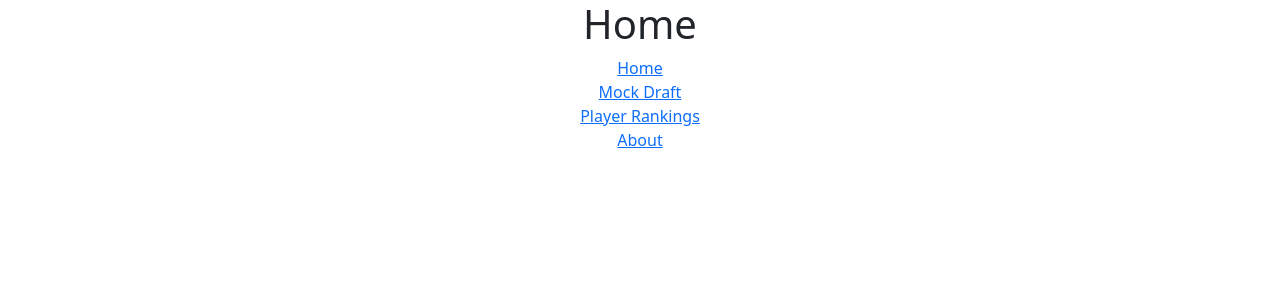
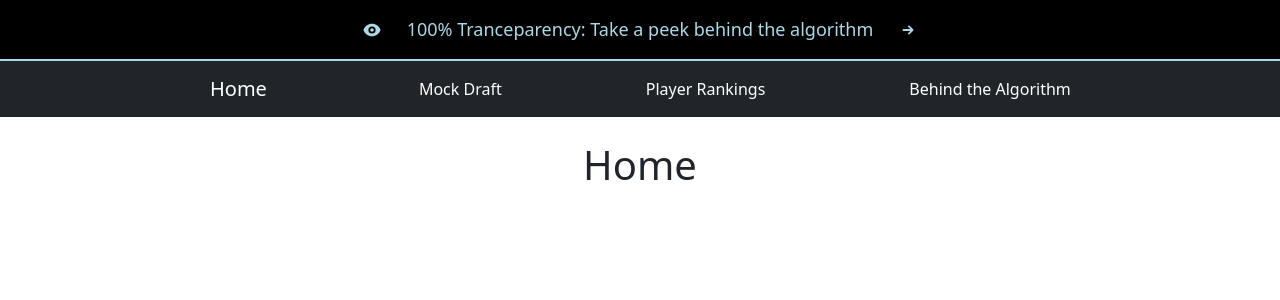
Before and after one commit to AskSid/pick-six-ai, a React (Create React App) app: page / in a window 1280 px wide. Shown: the top 300 px of the page. Built offline with nearby package versions, Linux system fonts and the light colour scheme.

Commit message:
working on home page

```diff
--- a/package.json
+++ b/package.json
@@ -11,6 +11,7 @@
     "react": "^18.2.0",
     "react-bootstrap": "^2.4.0",
     "react-dom": "^18.2.0",
+    "react-icons": "^4.4.0",
     "react-router-dom": "^6.3.0",
     "react-scripts": "5.0.1",
     "web-vitals": "^2.1.4"
--- a/src/components/Home.js
+++ b/src/components/Home.js
@@ -1,11 +1,14 @@
 import React from 'react'
 import NavBar from './NavBar'
+import Heading from './HomePage/Heading/Heading'
 
 const Home = () => {
   return (
     <div>
+      <Heading />
+      <NavBar />
+
       <h1>Home</h1>
-      <NavBar />
     </div>
   )
 }
--- /dev/null
+++ b/src/components/HomePage/Heading/Heading.js
@@ -0,0 +1,20 @@
+import React from "react";
+import styles from "./Heading.module.css";
+import { HiArrowSmRight, HiEye } from "react-icons/hi";
+
+function Heading() {
+  return (
+    <>
+      <div className={styles.heading}>
+        <p>
+          <HiEye className={styles.eye} />
+          100% Tranceparency: Take a peek behind the algorithm
+          <HiArrowSmRight className={styles.arrow} />
+        </p>
+        <div className={styles.line}></div>
+      </div>
+    </>
+  );
+}
+
+export default Heading;
--- /dev/null
+++ b/src/components/HomePage/Heading/Heading.module.css
@@ -0,0 +1,26 @@
+.heading {
+    background-color: black;
+    text-align: center;
+    padding-top: 2vh;
+    color: lightblue;
+    font-size: large;
+}
+
+.eye {
+    margin-right: 2%;
+    margin-bottom: .2%;
+}
+
+
+.arrow {
+    margin-left: 2%;
+    font-size: large;
+    margin-bottom: .2%;
+}
+
+.line {
+    height: 2px;
+    width: 100%;
+    background-color: lightblue;
+    margin-top: 1.5vh;
+}
--- a/src/components/NavBar.js
+++ b/src/components/NavBar.js
@@ -1,19 +1,60 @@
-import React from 'react'
+import React from "react";
 import { Link } from "react-router-dom";
-
+import styles from "./NavBar.module.css";
+import { Navbar, Container, NavDropdown, Nav } from "react-bootstrap";
 
 const NavBar = () => {
   return (
-    <div>
-      <Link to='/'>Home</Link>
-      <br />
-      <Link to='/mock-draft'>Mock Draft</Link>
-      <br />
-      <Link to='/player-rankings'>Player Rankings</Link>
-      <br />
-      <Link to='/about'>About</Link>
+    <div className={styles.NavBar}>
+      <Navbar bg="dark" expand="lg" variant="dark">
+        <Container>
+          <Navbar.Brand href="#home">
+            <Link className={styles.link} to="/">
+              Home
+            </Link>
+          </Navbar.Brand>
+          <Navbar.Toggle aria-controls="basic-navbar-nav" />
+          <Navbar.Collapse id="basic-navbar-nav">
+            <Nav className="me-auto">
+              <Nav.Link href="">
+                {" "}
+                <Link className={styles.link} to="/mock-draft">
+                  Mock Draft
+                </Link>
+              </Nav.Link>
+              <Nav.Link className={styles.lol} href="#link">
+                {" "}
+                <Link className={styles.link} to="/player-rankings">
+                  Player Rankings
+                </Link>
+              </Nav.Link>
+              <Nav.Link href="#link">
+                {" "}
+                <Link className={styles.link} to="/about">
+                  Behind the Algorithm
+                </Link>
+              </Nav.Link>
+            </Nav>
+          </Navbar.Collapse>
+        </Container>
+      </Navbar>
+      <Link className={styles.link} to="/">
+        Home
+      </Link>
+
+      <Link className={styles.link} to="/mock-draft">
+        Mock Draft
+      </Link>
+
+      <Link className={styles.link} to="/player-rankings">
+        Player Rankings
+      </Link>
+
+      <Link className={styles.link} to="/about">
+        About
+      </Link>
     </div>
-  )
-}
+  );
+};
 
-export default NavBar
+export default NavBar;
--- /dev/null
+++ b/src/components/NavBar.module.css
@@ -0,0 +1,14 @@
+.link {
+    text-decoration: none;
+    color: white;
+}
+
+a {
+    margin-left: 5vw;
+    text-decoration: none;
+    color: white;
+}
+
+a :hover {
+    color: lightgray;
+}
```
Also changed, not shown: src/components/HomePage/Header/Header.js (added), src/components/HomePage/Header/Header.module.css (added), src/components/HomePage/lol.css (added), 1 other file (tests, documents, lock files or other folders).
